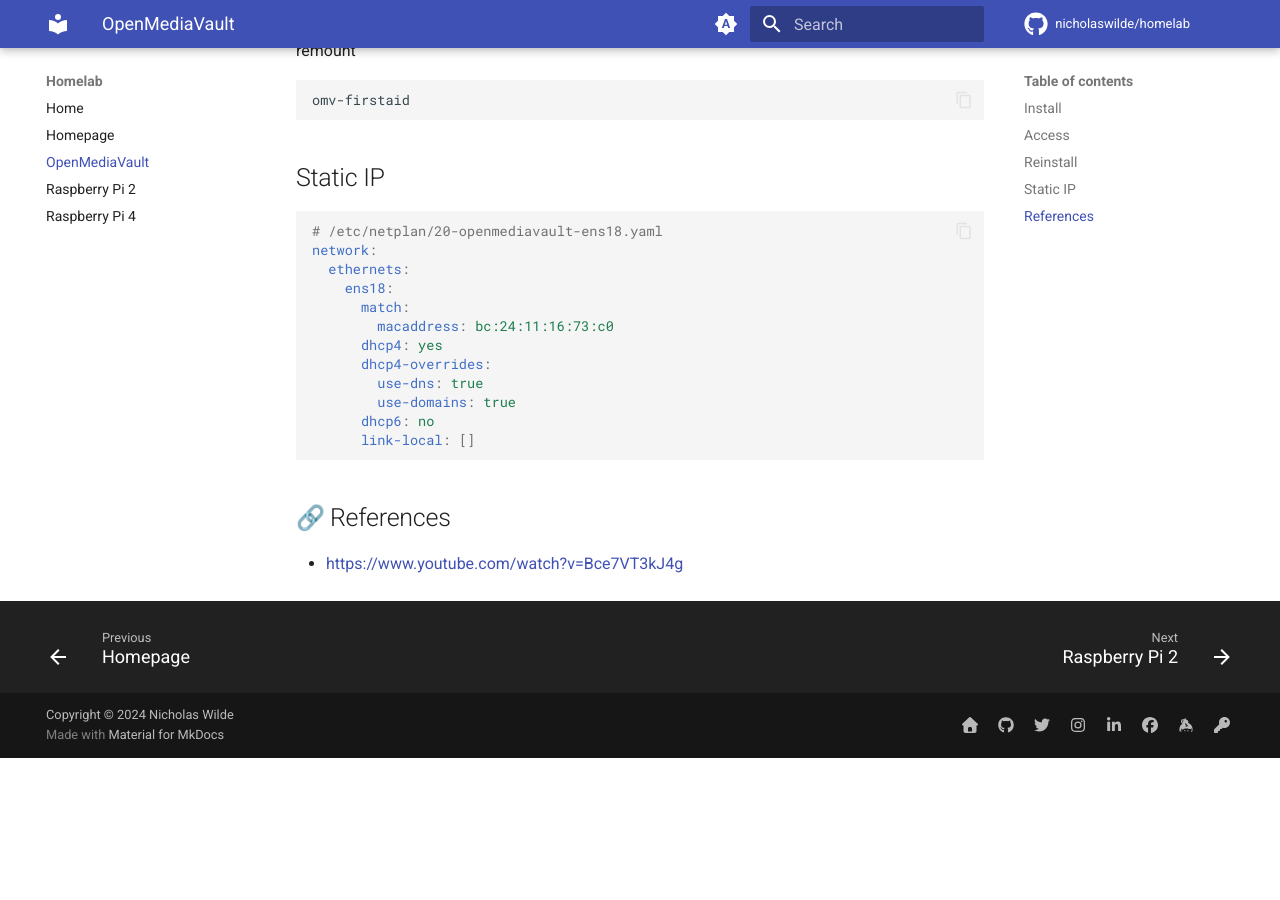
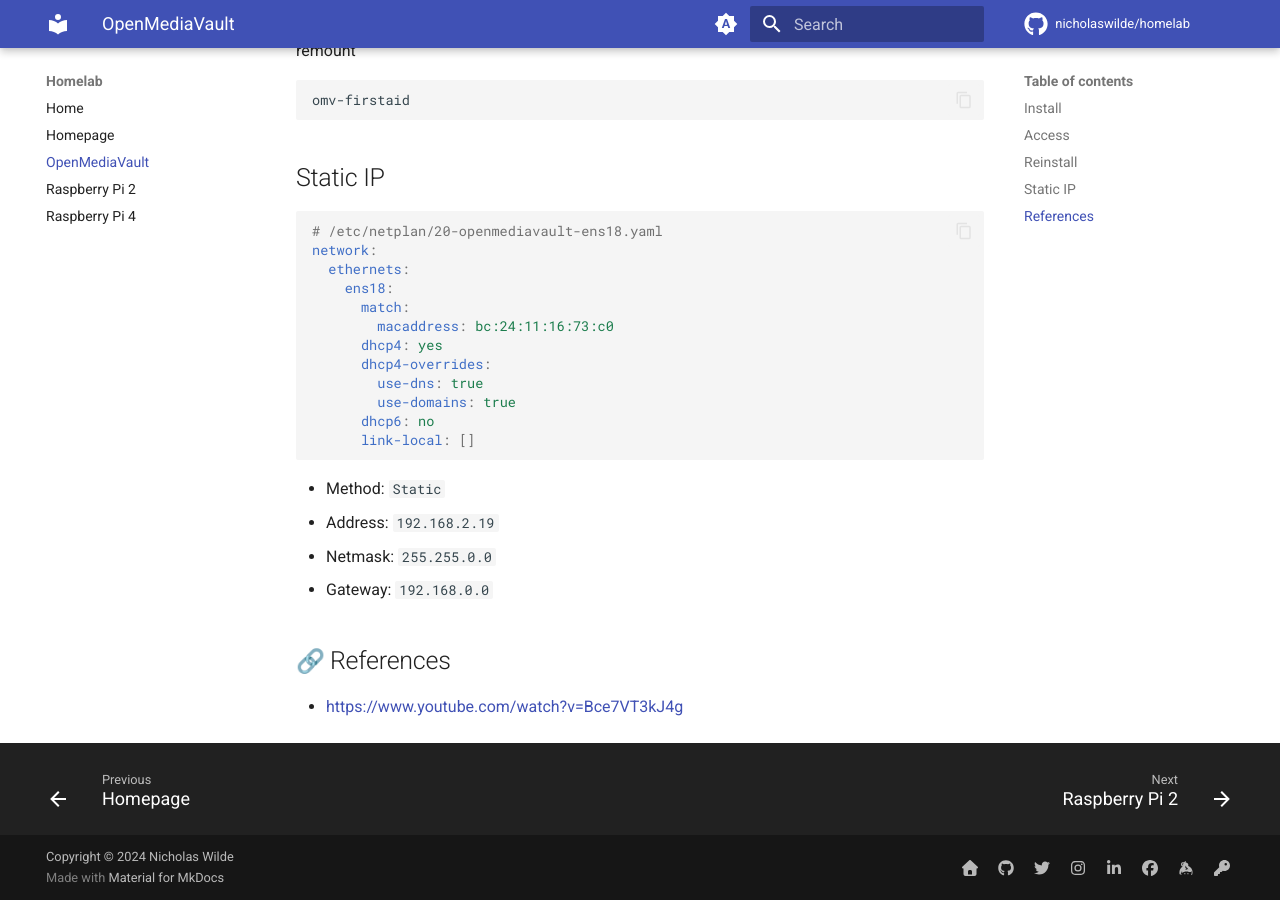
Before and after one commit to nicholaswilde/homelab, an MkDocs documentation site: the page built from docs/openmediavault.md, in a window 1280 px wide and 900 px high, scrolled down 717 px. Built offline with MkDocs 1.6.1 and Material for MkDocs 9.7.7, drawn with Linux system fonts in a browser that asks for light colours; emoji names are drawn with the system emoji font; comment, search, counter and statistics services are not loaded; before the commit the page ends 1475 px from its top, so only the background shows below that.

Commit message:
Update openmediavault.md

````diff
--- a/docs/openmediavault.md
+++ b/docs/openmediavault.md
@@ -47,6 +47,11 @@
       link-local: []
 ```
 
+- Method: `Static`
+- Address: `192.168.2.19`
+- Netmask: `255.255.0.0`
+- Gateway: `192.168.0.0`
+
 ## :link: References
 
 - https://www.youtube.com/watch?v=Bce7VT3kJ4g
````
